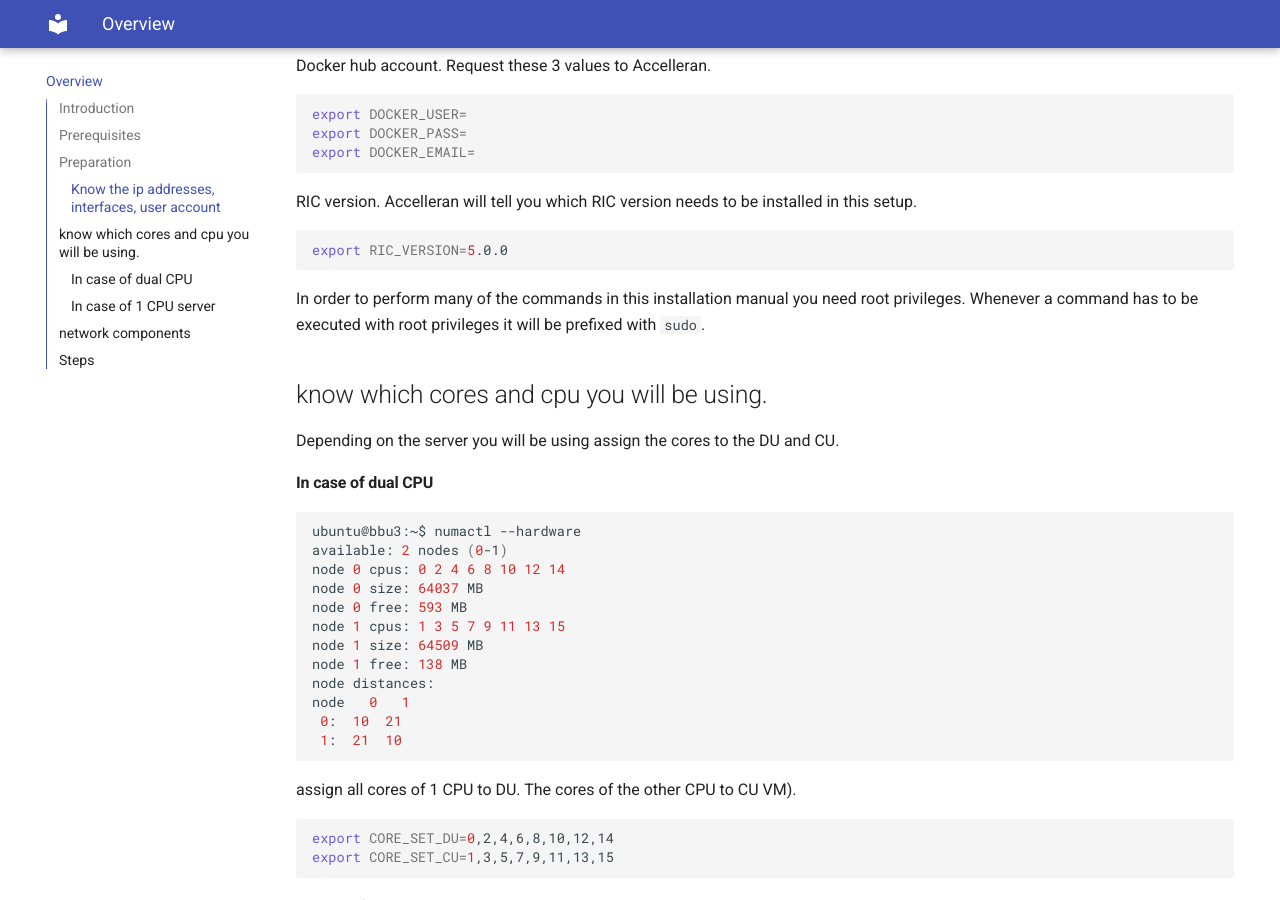
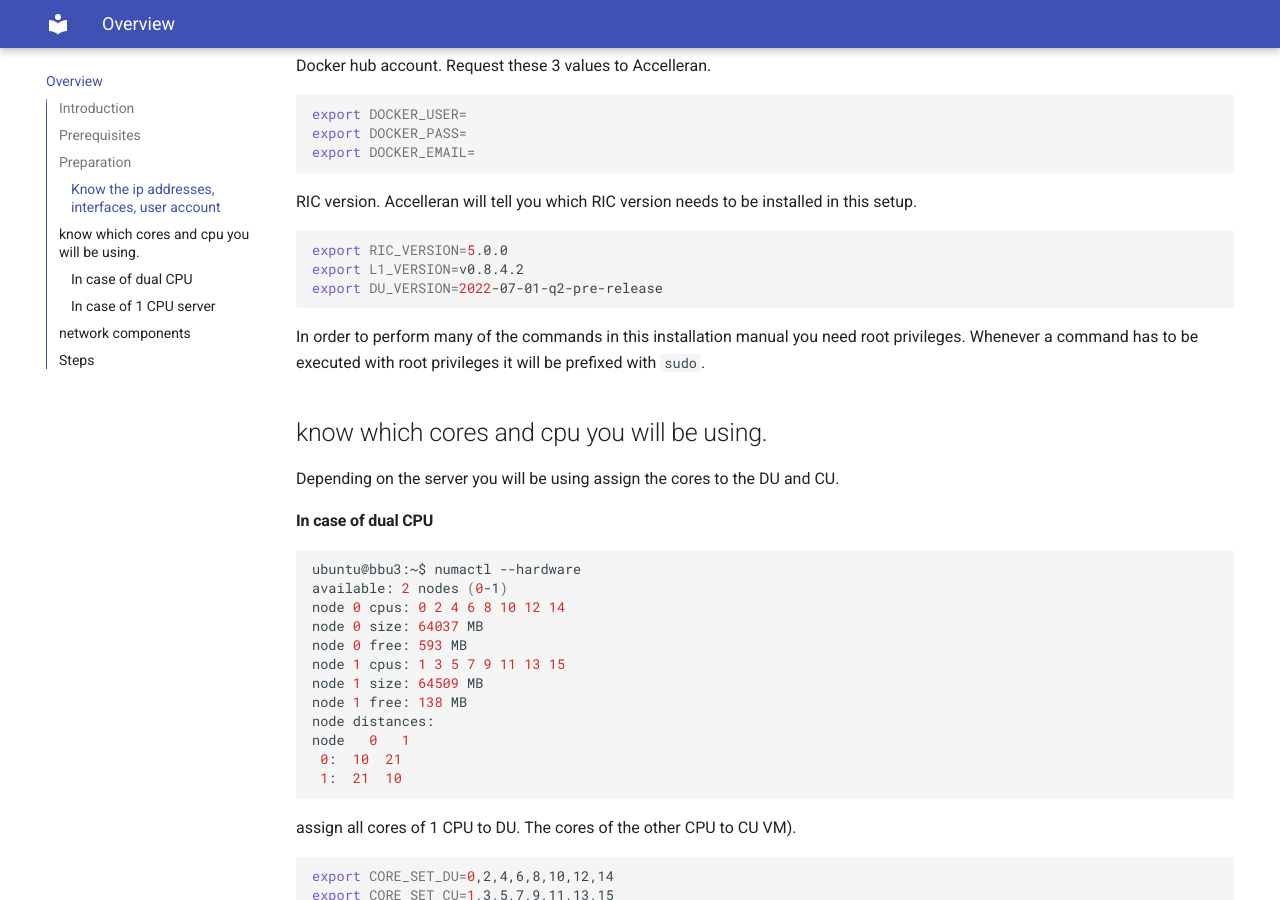
Before and after one commit to accelleran/drax-docs, an MkDocs documentation site: the page built from docs/index.md, in a window 1280 px wide and 900 px high, scrolled down 2718 px. Built offline with MkDocs 1.6.1 and Material for MkDocs 9.7.7, drawn with Linux system fonts in a browser that asks for light colours; the version menu is left out.

Commit message:
Update index.md

````diff
--- a/docs/index.md
+++ b/docs/index.md
@@ -103,6 +103,8 @@ export DOCKER_EMAIL=
 RIC version. Accelleran will tell you which RIC version needs to be installed in this setup.
 ``` bash
 export RIC_VERSION=5.0.0
+export L1_VERSION=v0.8.4.2
+export DU_VERSION=2022-07-01-q2-pre-release
 ```
 
 In order to perform many of the commands in this installation manual you need root privileges.
````
